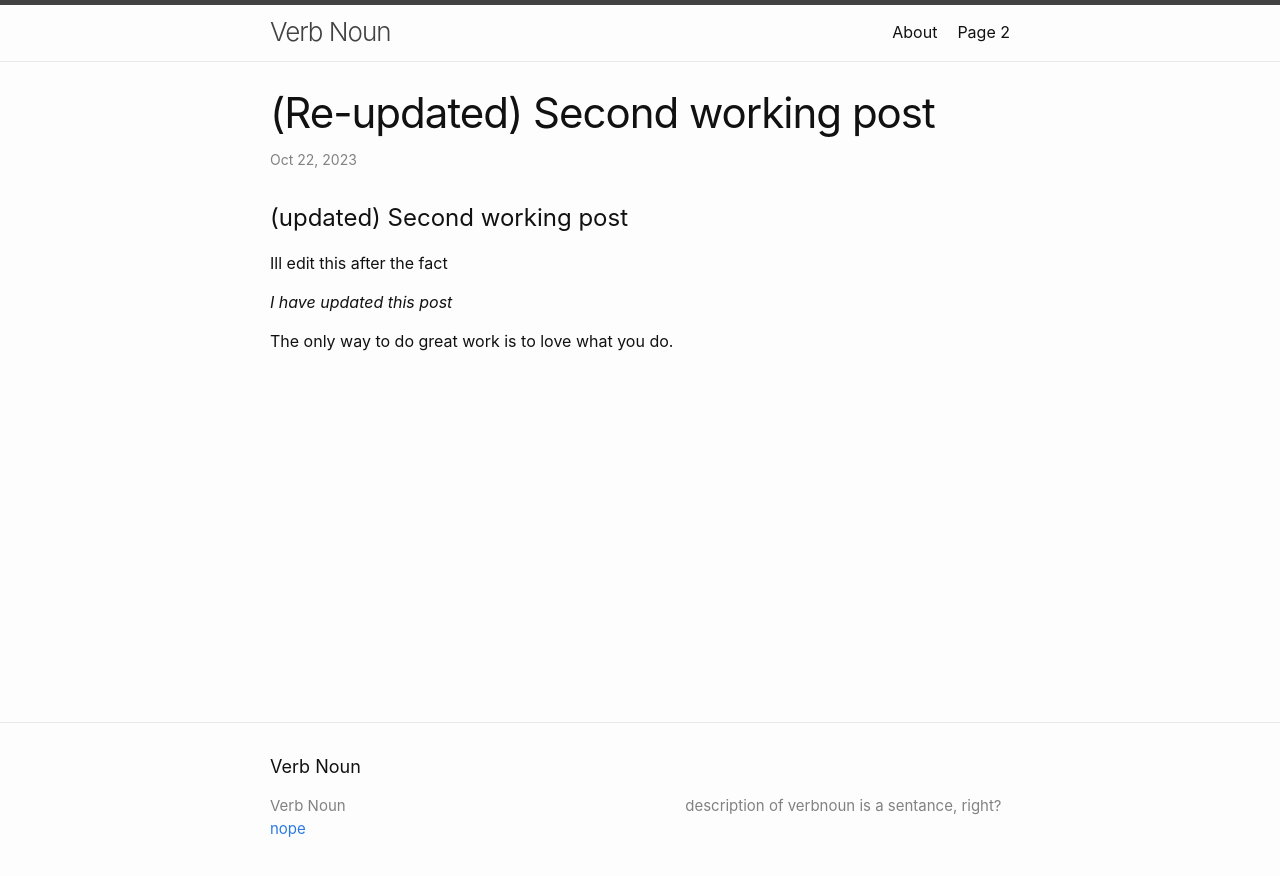
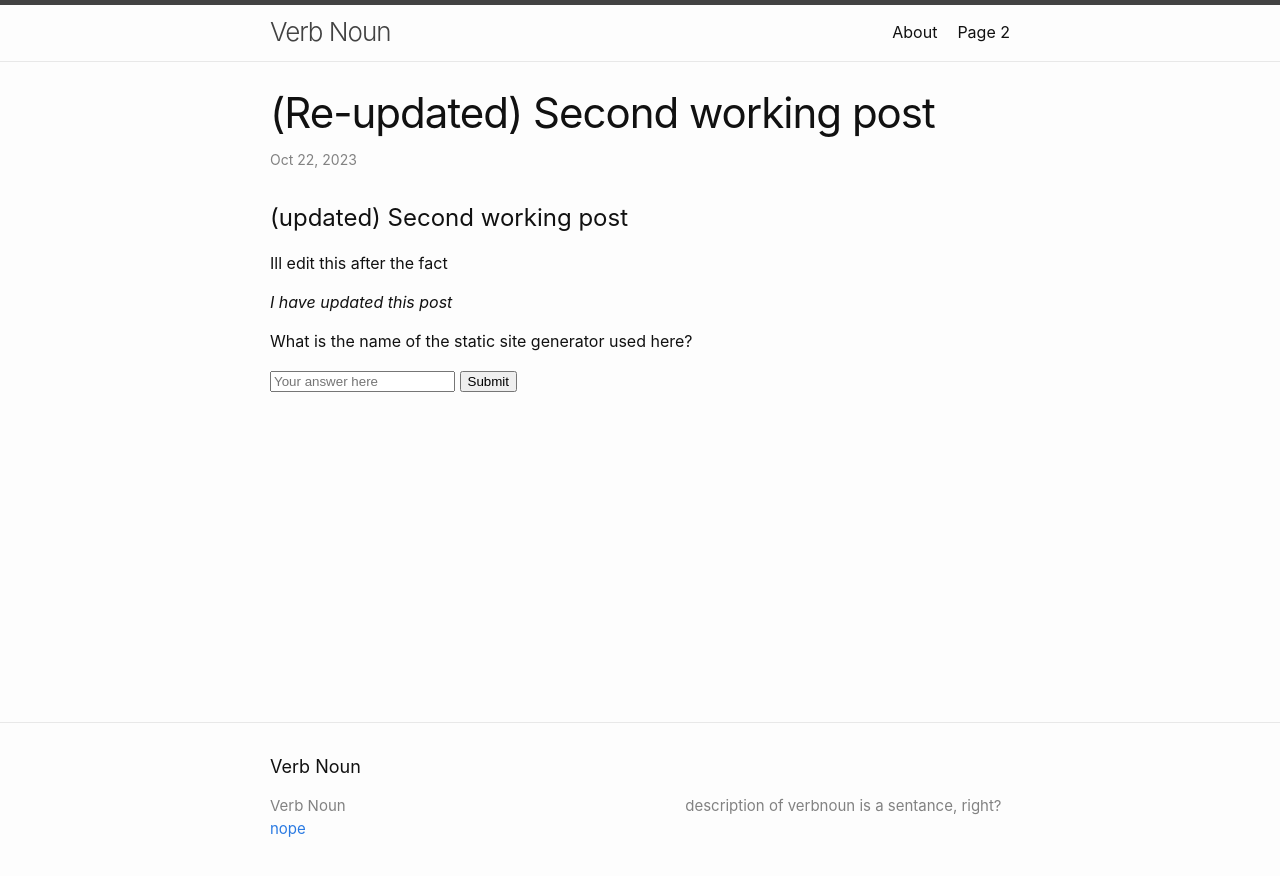
Before and after one commit to verbnoun/verbnoun.github.io, a Jekyll site: the page built from _posts/2023-10-22-Second-working-post.md, in a window 1280 px wide. Shown: the top 876 px of the page. Built offline with Jekyll 4.4.1, drawn with Linux system fonts in a browser that asks for light colours.

Commit message:
Update blog: 2023-10-22-Second-working-post

```diff
--- a/_posts/2023-10-22-Second-working-post.md
+++ b/_posts/2023-10-22-Second-working-post.md
@@ -10,12 +10,30 @@ Ill edit this after the fact
 
 *I have updated this post*
 
-<!-- random quote -->
+<!-- quiz -->
 
-{% assign quotes = "The only way to do great work is to love what you do.|Don't watch the clock; do what it does. Keep going.|The future depends on what you do today.|Don't watch the clock; do what it does. Keep going.|Success is not the key to happiness. Happiness is the key to success." | split: "|" %}
+<script>
+  function checkAnswer() {
+	var userAnswer = document.getElementById('answer').value.toLowerCase();
+	var result = document.getElementById('result');
+	if (userAnswer == '{{ page.correct_answer }}') {
+	  result.innerHTML = "Correct!";
+	  result.style.color = "green";
+	} else {
+	  result.innerHTML = "Incorrect. Try again.";
+	  result.style.color = "red";
+	}
+  }
+</script>
 
-{% assign random = site.time | date: "%N" | modulo: quotes.size %}
+{% assign correct_answer = "jekyll" %}
+{% assign question = "What is the name of the static site generator used here?" %}
 
-<div class="quote">
-  <p>{{ quotes[random] }}</p>
-</div>
+{% comment %} Store the correct answer in page variable for use in JavaScript {% endcomment %}
+{% capture correct_answer_assign %}{% assign page.correct_answer = correct_answer %}{% endcapture %}
+{{ correct_answer_assign }}
+
+<p>{{ question }}</p>
+<input type="text" id="answer" placeholder="Your answer here">
+<button onclick="checkAnswer()">Submit</button>
+<p id="result"></p>
```
